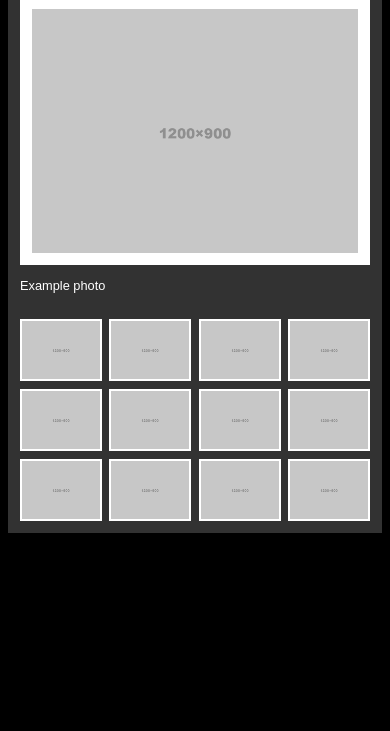
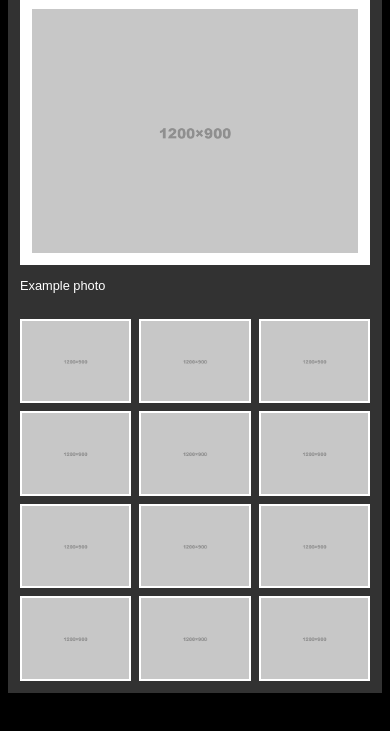
Before and after one commit to darrenchurchill/LS202, a plain HTML site: page lesson_6/15_photo_gallery_media_queries/photo_gallery.html in a window 390 px wide. Shown: the part 103-834 px from the top of the page. Drawn offline with Linux system fonts and the light colour scheme.

Commit message:
6.12: Reduce thumbnails to 3-column layout at < 900px

```diff
--- a/lesson_6/15_photo_gallery_media_queries/photo_gallery.css
+++ b/lesson_6/15_photo_gallery_media_queries/photo_gallery.css
@@ -62,3 +62,9 @@ ul {
 li {
   list-style-type: none;
 }
+
+@media screen and (max-width: 900px) {
+  ul {
+    grid-template-columns: repeat(3, 1fr);
+  }
+}
```
